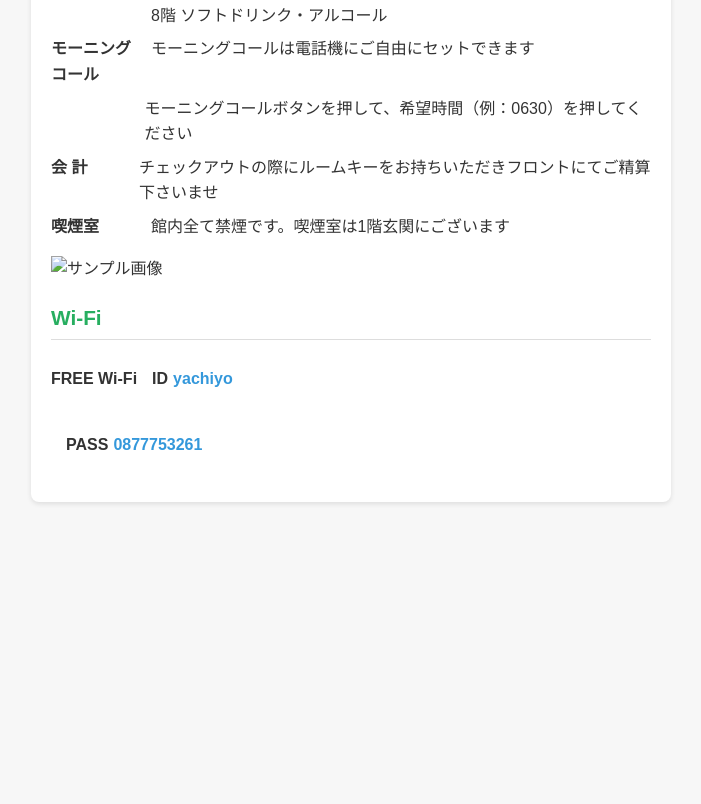
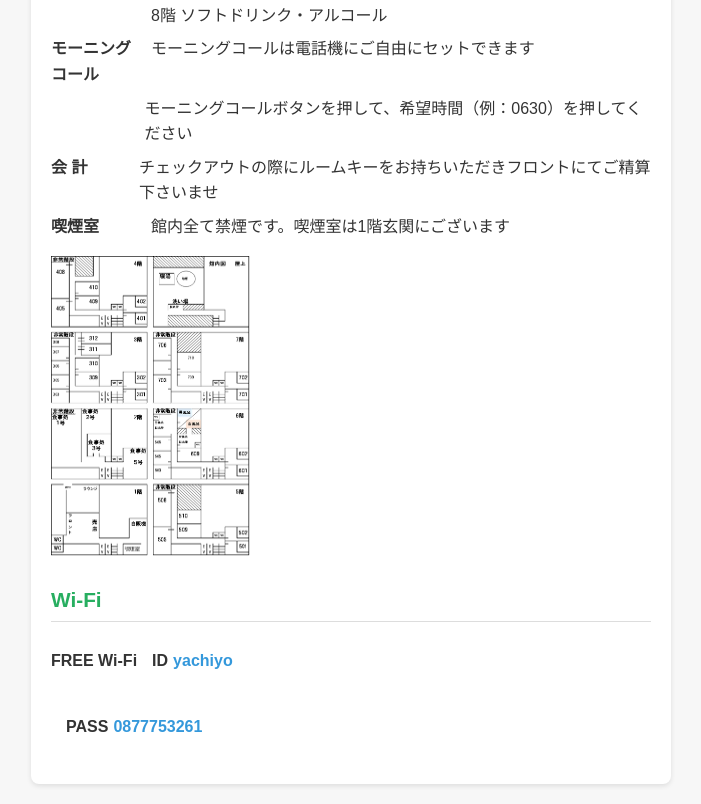
Before and after one commit to KonpiraYachiyo/yachiyo, a plain HTML site: page index.htm in a window 1280 px wide. Shown: the part 1629-2433 px from the top of the page, without its empty margins (289-990 px from the left). Before the commit the page ends 2151 px from the top, so only its background shows below. Drawn offline with Linux system fonts and the light colour scheme.

Commit message:
Update index.htm

```diff
--- a/index.htm
+++ b/index.htm
@@ -207,7 +207,7 @@
                 <li><span class="icon">喫煙室</span>館内全て禁煙です。喫煙室は1階玄関にございます</li>
             </ul>
         </section>
-<img src="" alt="サンプル画像" width="300" height="200">
+<img src="八千代館内図.png" alt="サンプル画像" width="200" height="300">
         <section class="wifi-info">
             <h2>Wi-Fi</h2>
             <div class="info-row">
```
